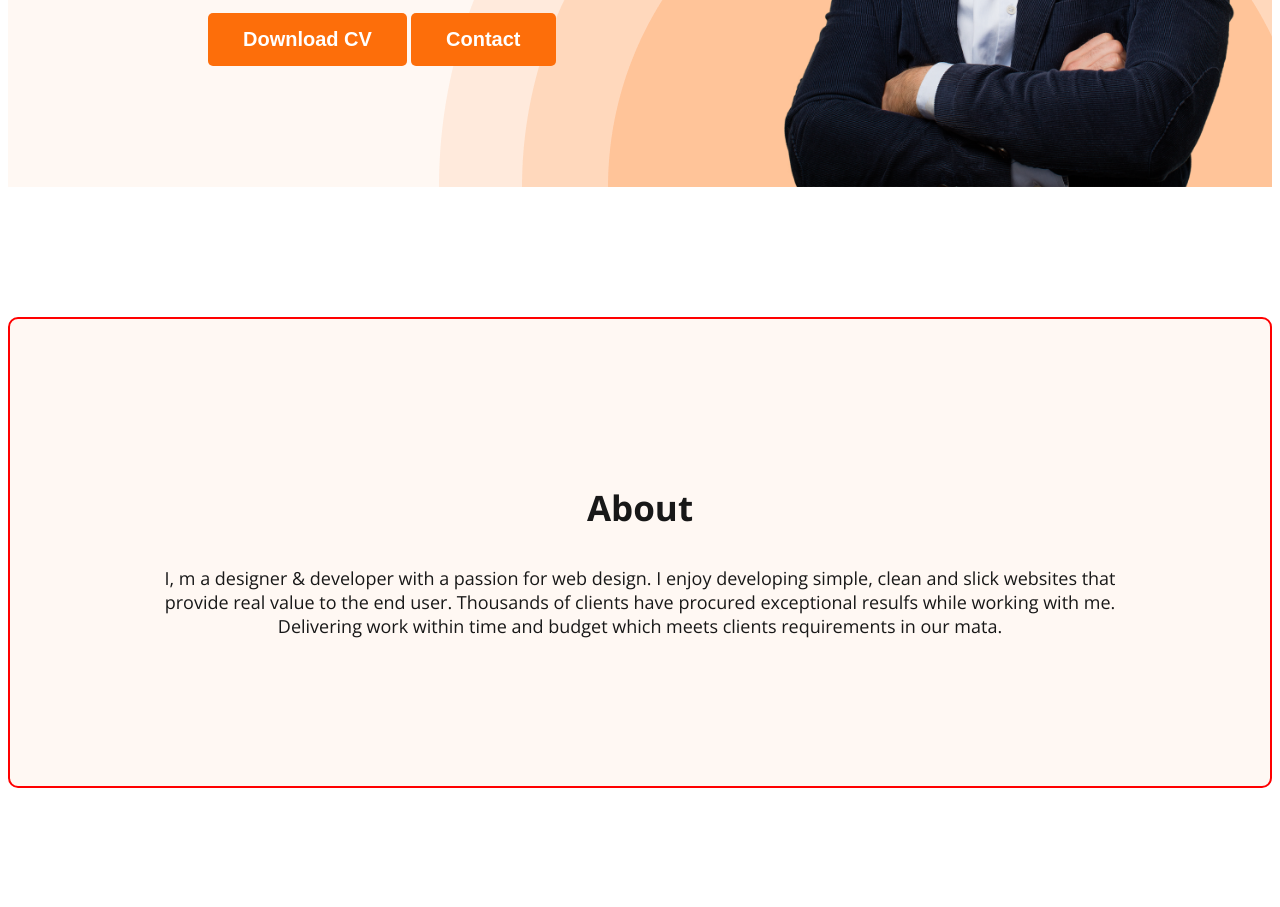
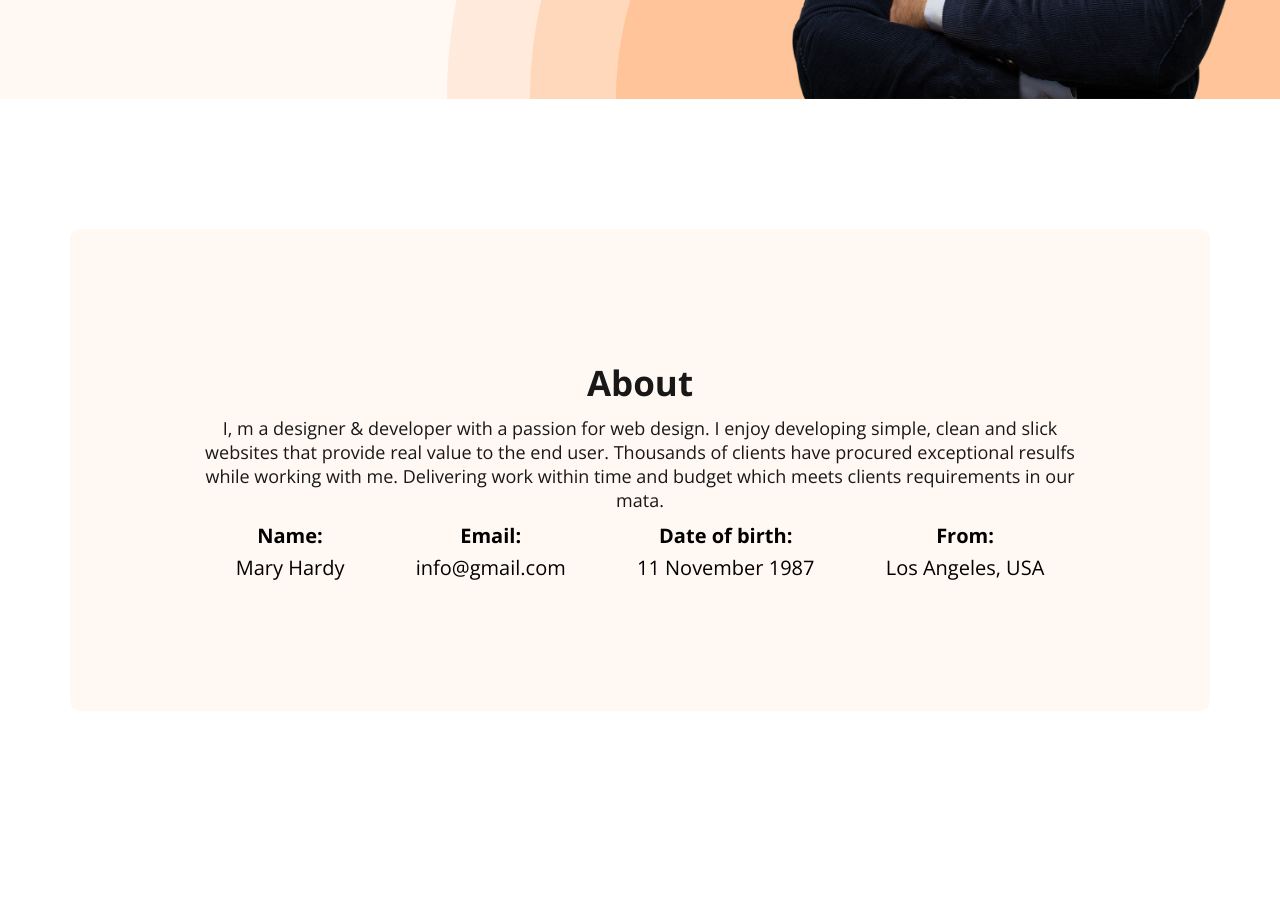
Before and after one commit to mdalaminpatwary87/simple-portfolio, a plain HTML site: page index.html in a window 1280 px wide. Shown: the part 581-1488 px from the top of the page. After the commit the page ends 1422 px from the top, so only its background shows below. Drawn offline with nearby package versions, Linux system fonts and the light colour scheme.

Commit message:
added about info

```diff
--- a/index.html
+++ b/index.html
@@ -41,6 +41,28 @@
         <section class="about">
             <h3 class="section-title">About</h3>
             <p class="section-desription">I, m a designer & developer with a passion for web design. I enjoy developing simple, clean and slick websites that provide real value to the end user. Thousands of clients have procured exceptional resulfs while working with me. Delivering work within time and budget which meets clients requirements in our mata.</p>
+
+            <div class="about-info-container">
+                <div class="about-info">
+                    <h4 class="info-title">Name:</h4>
+                    <p class="info-desription">Mary Hardy </p>
+                </div>
+
+                <div class="about-info">
+                    <h4 class="info-title">Email:</h4>
+                    <p class="info-desription">info@gmail.com</p>
+                </div>
+
+                <div class="about-info">
+                    <h4 class="info-title">Date of birth:</h4>
+                    <p class="info-desription">11 November 1987</p>
+                </div>
+
+                <div class="about-info">
+                    <h4 class="info-title">From:</h4>
+                    <p class="info-desription">Los Angeles, USA</p>
+                </div>
+            </div>
         </section>
     </main>
 
--- a/styles/portfolio.css
+++ b/styles/portfolio.css
@@ -1,3 +1,8 @@
+*{
+    margin: 0;
+    padding: 0;
+    box-sizing: border-box;
+}
 /* common shared style */
 body{
     font-family: "Open Sans", sans-serif;
@@ -19,6 +24,7 @@ body{
     text-align: center;
     font-size: 35px;
     font-weight: 700;
+    margin-bottom: 10px;
 }
 .section-desription{
     color: #181818;
@@ -32,6 +38,7 @@ nav{
     justify-content: space-between;
     align-items: center;
     margin: 0 200px;
+    padding-top: 10px;
 
 }
 .nav-title{
@@ -89,14 +96,27 @@ nav a{
 
 /* main section style */
 main{
-    /* max-width: 1100px; */
-
+    max-width: 1140px;
+    margin: 0 auto;
 }
 /* about section styles */
 .about{
-    border: 2px solid red;
+    background-color: #FFF8F3;
     padding: 130px;
-    background-color: #FFF8F3;
     border-radius: 10px;
     margin: 130px 0;
 }
+.about-info-container{
+    display: flex;
+    align-items: center;
+    justify-content: space-around;
+    padding-top: 10px;
+}
+.about-info{
+    text-align: center;
+    font-size: 20px;
+}
+.info-desription{
+    text-align: center;
+    margin-top: 5px;
+}
```
